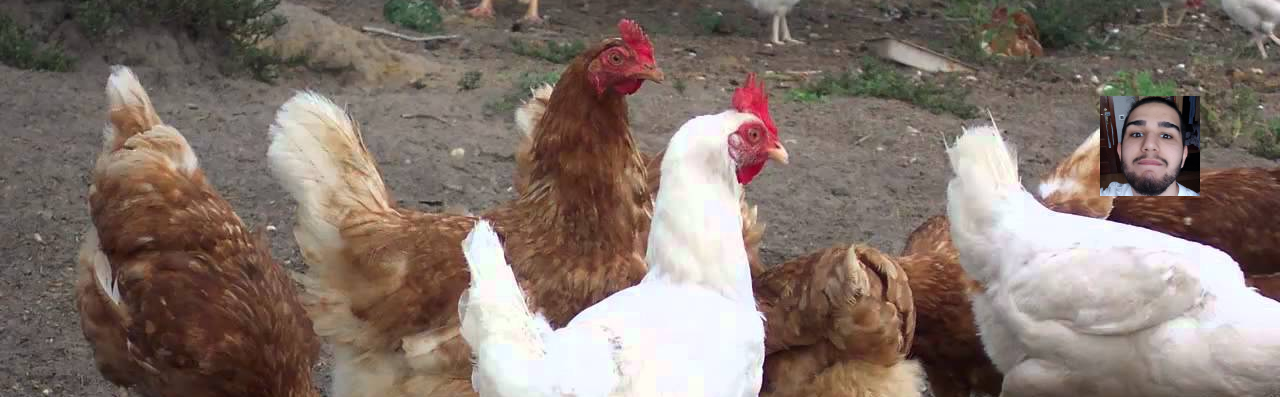
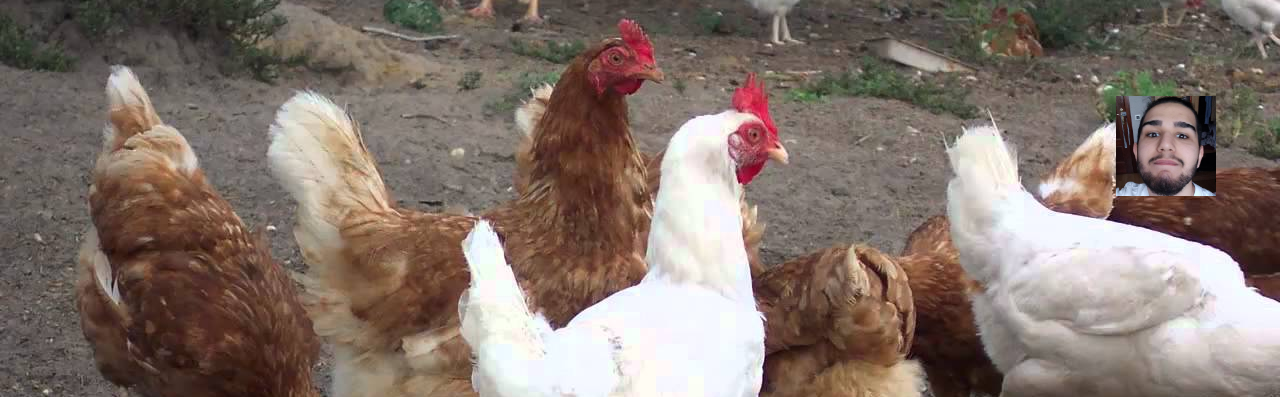
Before and after one commit to Alakine/gallino, a plain HTML site: page index.html in a window 1280 px wide. Shown: the top 397 px of the page. Drawn offline with Linux system fonts and the light colour scheme.

Commit message:
Update style.css

```diff
--- a/style.css
+++ b/style.css
@@ -35,6 +35,6 @@ background-color: indigo;
 .tino{
 
     position: absolute;
-    right: 5rem;
+    right: 4rem;
     top: 6rem;
 }
```
